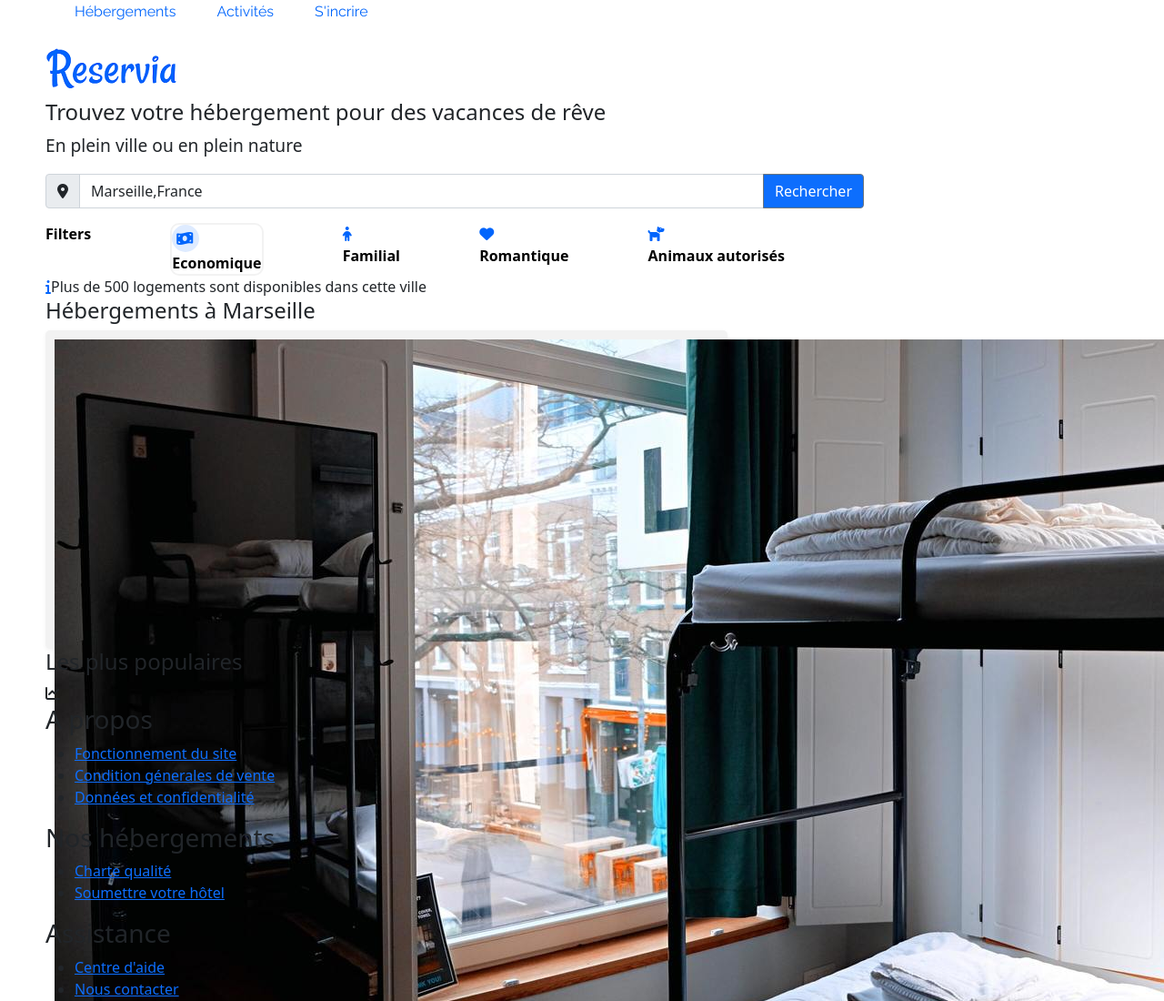
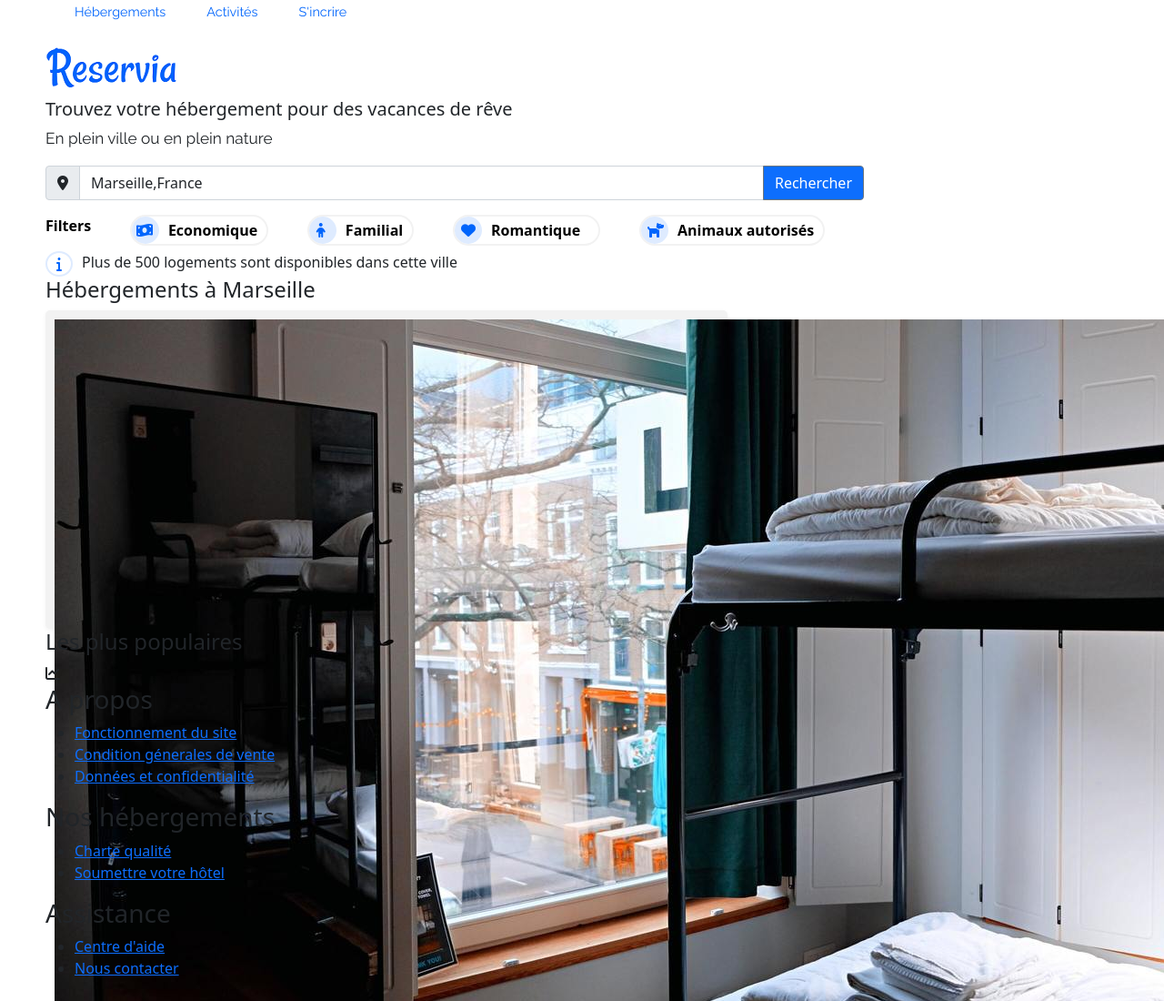
Before and after one commit to NATHA2021/projet_2, a plain HTML site: page projet_2.html in a window 1280 px wide. Shown: the top 1100 px of the page at 91% size. Drawn offline with nearby package versions, Linux system fonts and the light colour scheme.

Commit message:
Filters done

```diff
--- a/projet_2.css
+++ b/projet_2.css
@@ -16,13 +16,22 @@ nav li{
 }
 nav a{
 	font-family:'Raleway', sans-serif;
-	font-size: 0.9 em;
+	font-size: 0.9em;
 	color: #0065FC ;
 	text-decoration: none;
 }
+
 .description{
 	font-family: 'Raleway' sans-serif;
 	font-size: 1.2em;
+}
+.nature{
+	font-family:'Raleway', sans-serif;
+	font-size: 0.9em;
+}
+.photo_reservia{
+	display: flex:
+	align-self: flex-end;
 }
 
 .ville{
@@ -30,11 +39,6 @@ nav a{
 	width: 50px;
 	height: 40px;
 	border: 1px solid #F2F2F2;
-}
-.photo_reservia{
-	display: flex:
-	align-self: flex-end;
-
 }
 .rechercher{
 	background-color: blue;
@@ -61,23 +65,22 @@ nav a{
 	align-items: flex-start;
 }
 
-nav2 ul{
-	list-style-type: none;
-	display: flex;
-}
-nav2 li{
-	margin-right: 15PX;
-	flex-direction: row;
-	justify-content: space-between;
-}
-nav2 a{
-	font-weight: 1.3em;
-	color: black;
-	text-decoration: none;
-	font-weight: bold;
-}
 .description2{
 	font-family:'Raleway'sans-serif;
+	display: flex;
+	justify-content: flex-start;
+
+}
+.info{
+	border-radius: 50%;
+	border: 2px solid #DEEBFF;
+	padding-right: 10px;
+	padding-left: 10px;
+}
+.logements{
+	font-family:'Raleway'sans-serif;
+	display: flex;
+	padding-left: 10px;
 }
 article{
 	flex: 1.2;
@@ -96,16 +99,19 @@ article{
 }
 .money{
 	border: 1px #F2F2F2 solid;
-	border-radius: 10px 10px;
+	border-radius: 20px 20px;
 	border-width: 2px;
+	display: flex;
+	align-items: baseline;
 }
 .eco{
 	font-family: 'Raleway' sans-serif;
 	display: flex;
-	align-items: baseline;
+	align-items: flex-start;
+	padding-right: 10px;
+	padding-left: 10px;
 }
-.bill
-{
+.bill{
 	display: flex;
 	align-items: center;
 	background: #DEEBFF;
@@ -114,3 +120,80 @@ article{
     height: 30px;
     padding-left: 5px;
 }
+.child{
+	border: 1px #F2F2F2 solid;
+	border-radius: 20px 20px;
+	border-width: 2px;
+	display: flex;
+	align-items: baseline;
+}
+.icon_child{
+	display: flex;
+	align-items: center;
+	background: #DEEBFF;
+    border-radius: 50%;
+    width: 30px;
+    height: 30px;
+    padding-left: 8px;
+}
+.familial{
+	font-family: 'Raleway' sans-serif;
+	display: flex;
+	align-items: baseline;
+	padding-right: 10px;
+	padding-left: 10px;
+}
+.icon_heart{
+	display: flex;
+	align-items: center;
+	background: #DEEBFF;
+    border-radius: 50%;
+    width: 30px;
+    height: 30px;
+    padding-left: 7px;
+}
+.heart{
+	border: 1px #F2F2F2 solid;
+	border-radius: 20px 20px;
+	border-width: 2px;
+	display: flex;
+	align-items: baseline;
+	padding-right: 10px;
+}
+.romantique{
+	font-family: 'Raleway' sans-serif;
+	display: flex;
+	align-items: baseline;
+	padding-right: 10px;
+	padding-left: 10px;
+}
+.dog{
+	border: 1px #F2F2F2 solid;
+	border-radius: 20px 20px;
+	border-width: 2px;
+	align-items: baseline;
+	display: flex;
+}
+.icon_dog{
+	display: flex;
+	align-items: center;
+	background: #DEEBFF;
+    border-radius: 50%;
+    width: 30px;
+    height: 30px;
+    padding-left: 7px;
+}
+.animaux{
+	font-family: 'Raleway' sans-serif;
+	display: flex;
+	align-items: center;
+	padding-right: 10px;
+	padding-left: 10px;
+}
+.marcus{
+	width: 20%;
+	height: 30px;
+	background-repeat: no-repeat;
+	border-radius: 10px 10px;
+
+}
--- a/projet_2.html
+++ b/projet_2.html
@@ -17,7 +17,7 @@
           <nav>
             <ul>
             <li><a href="#">Hébergements</a></li>
-            <li><a href="#">Activités</a></li>
+            <li><a href="">Activités</a></li>
             <li><a href="#">S'incrire</a></li>
             </ul>
           </nav>
@@ -27,8 +27,8 @@
         </div>
       <header>
     <div class="description">
-      <h4>Trouvez votre hébergement pour des vacances de rêve</h4>
-      <p>En plein ville ou en plein nature</p>
+      <h5>Trouvez votre hébergement pour des vacances de rêve</h5>
+      <div class="nature"><p>En plein ville ou en plein nature</p></div>
     </div>
     <form method="post" action="traitement.php">
       <div class="input-group mb-3">
@@ -46,24 +46,24 @@
          <div class="bill"><i class="blue fas fa-money-bill-wave "></i></div><div class="eco">Economique</div>
         </div>
         <div class="child">
-          <div class="icon_child"><i class="blue fas fa-child"></i><div class="familial">Familial</div></div>
+          <div class="icon_child"><i class="blue fas fa-child"></i></div><div class="familial">Familial</div>
         </div>
         <div class="heart">
-          <div class="icon_heart"><i class="blue fas fa-heart"></i><div class="Romantique">Romantique</div></div>
+          <div class="icon_heart"><i class="blue fas fa-heart"></i></div><div class="romantique">Romantique</div>
         </div>
         <div class="dog">
-          <div class="icon_dog"><i class="blue fas fa-dog"></i><div class="Animaux">Animaux autorisés</div></div>
+          <div class="icon_dog"><i class="blue fas fa-dog"></i></div><div class="animaux">Animaux autorisés</div>
         </div>
       <div>
     </section>
       <div class="description2">
-        <i class="blue fas fa-info"></i>Plus de 500 logements sont disponibles dans cette ville
+        <div class="info"><i class="blue fas fa-info"></i></div><div class=logements>Plus de 500 logements sont disponibles dans cette ville</div>
       </div>
       <h4>Hébergements à Marseille</h4>
         <article>
           <section class="hebergements">
             <div id="containter2">
-              <div class="cannebiere">
+              <div class="marcus">
               <img src="images/hebergements/3_medium/marcus-loke.jpg" alt="marcus" />
               <div class="fred">
               <img src="images/hebergements/3_medium/fred-kleber.jpg" alt="fred" />
```
